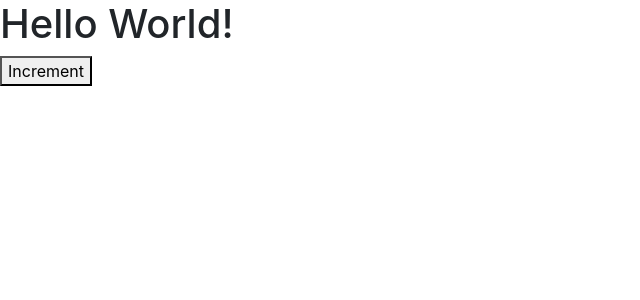
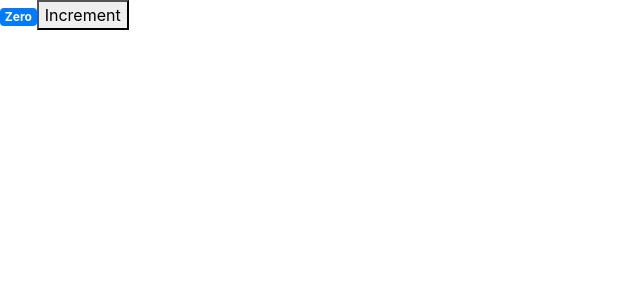
Before and after one commit to rahulAgrBej/reactLearn, a React (Create React App) app in the folder counter-app/: page / in a window 1280 px wide. Shown: the top 300 px of the page, without its empty margins (0-640 px from the left). Built offline with nearby package versions, Linux system fonts and the light colour scheme.

Commit message:
workign with state and formating based on values

```diff
--- a/counter-app/src/components/counter.jsx
+++ b/counter-app/src/components/counter.jsx
@@ -1,15 +1,22 @@
 import React, { Component } from 'react';
 
 class Counter extends Component {
-    state = {  }
+    state = {
+        count: 0,
+        imageUrl: 'https://picsum.photos/200'
+    };
     render() {
         return (
             <React.Fragment>
-                <h1>Hello World!</h1>
+                <span className="badge badge-primary">{this.formatCount()}</span>
                 <button>Increment</button>
             </React.Fragment>
         );
     }
+
+    formatCount() {
+        return this.state.count === 0 ? 'Zero' : this.state.count;
+    }
 }
 
 export default Counter;
```
